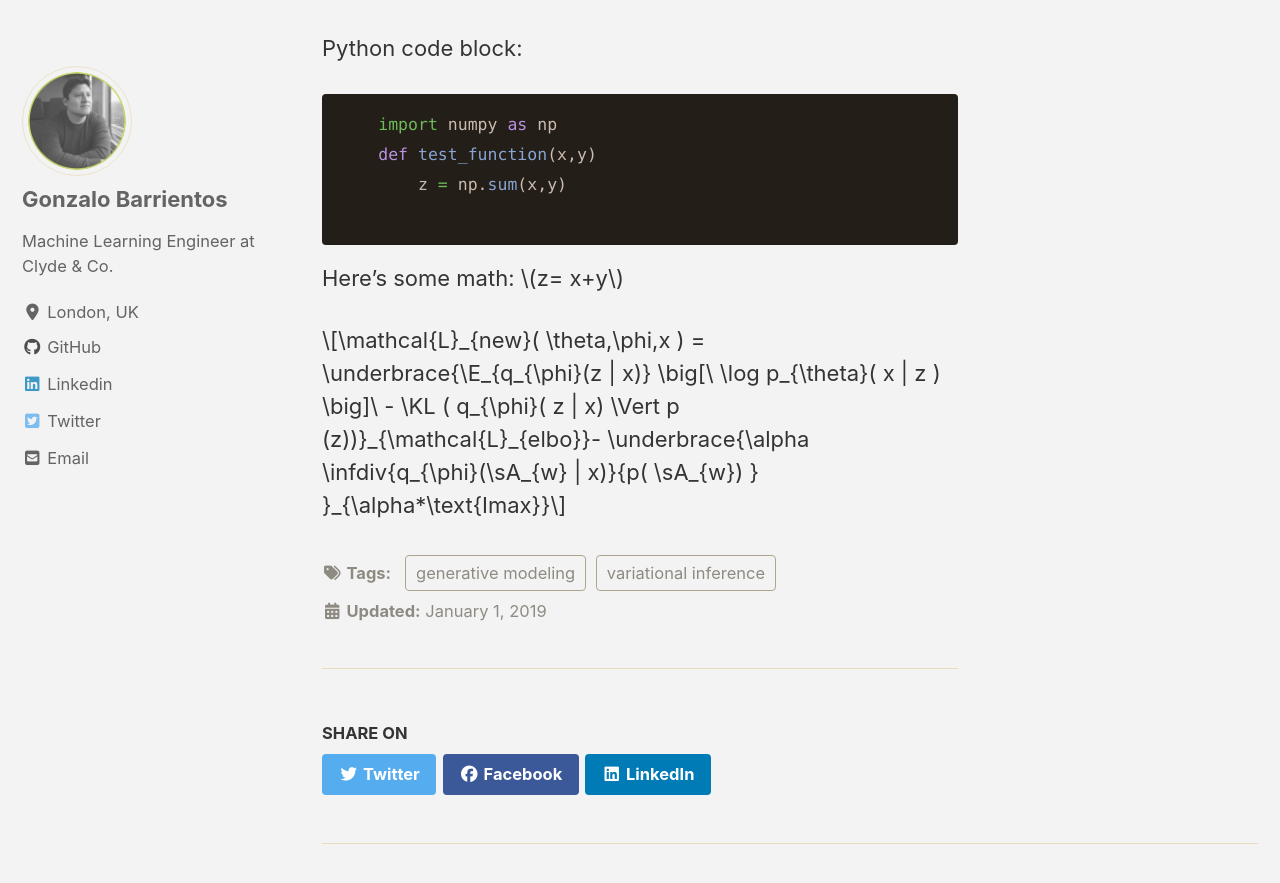
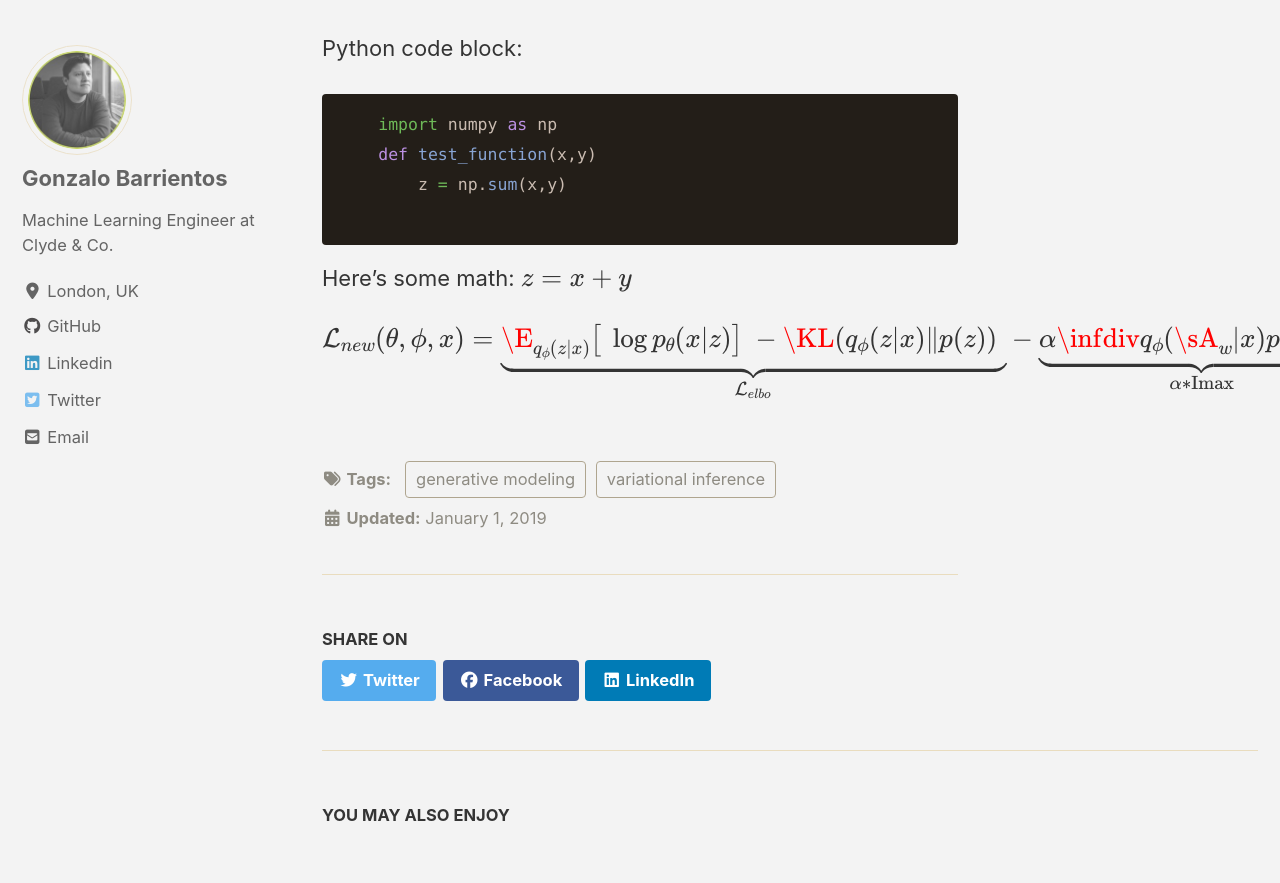
Before and after one commit to Gonzalob90/gonzalob90.github.io, a Jekyll site: the page built from _posts/2019-01-01-dissertation.md, in a window 1280 px wide and 900 px high, scrolled down 517 px. Shown: the top 883 px of the window. Built offline with Jekyll 4.4.1, drawn with Linux system fonts in a browser that asks for light colours; cached includes are drawn as plain includes; nearby versions of some CDN libraries; formulas are drawn with MathJax 3; some of the changed lines change nothing that is shown.

Commit message:
try latex

```diff
--- a/_includes/scripts.html
+++ b/_includes/scripts.html
@@ -39,7 +39,7 @@
 {% endif %}
 
 {% if page.mathjax %}
-<script type="tex" async
+<script type="text/javascript" async
   src="https://cdn.mathjax.org/mathjax/latest/MathJax.js?config=TeX-MML-AM_CHTML">
 </script>
 {% endif %}
```
